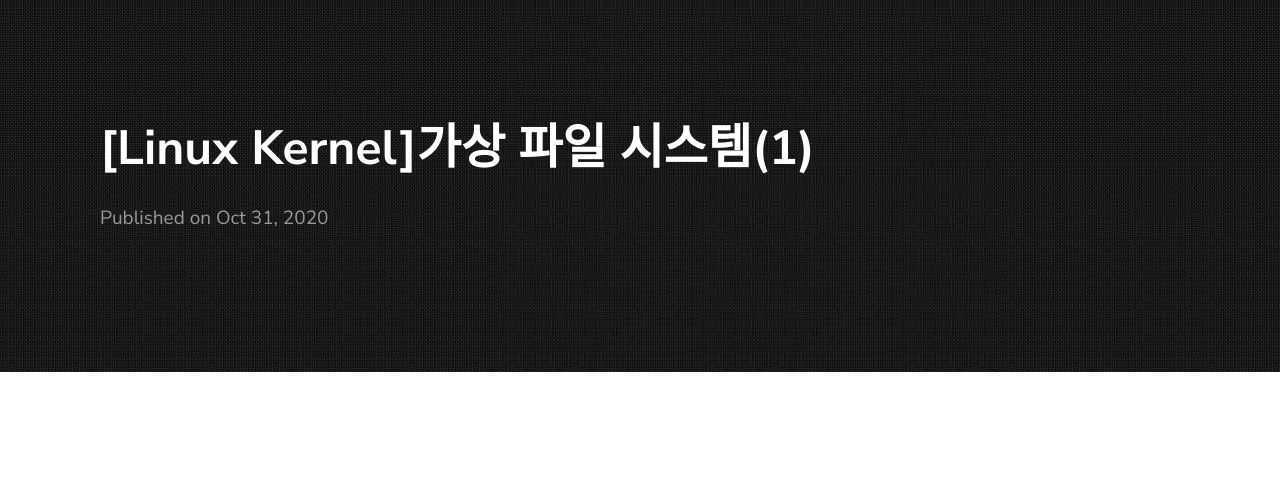
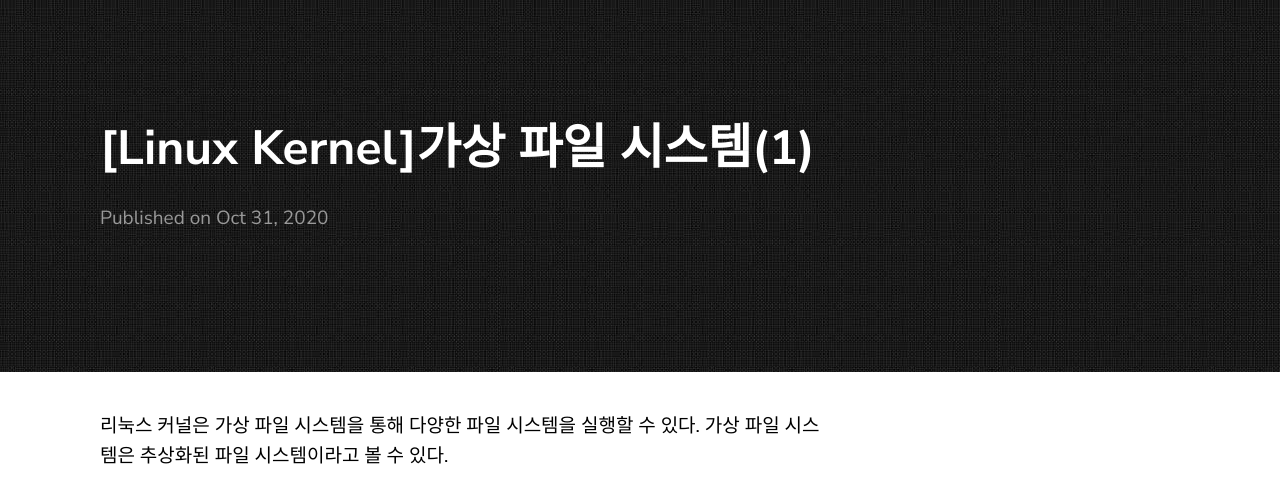
Before and after one commit to taehyeon0/taehyeon0.github.io, a Jekyll site: the page built from _posts/2020-10-31-가상-파일-시스템(1).markdown, in a window 1280 px wide. Shown: the top 503 px of the page. Built offline with Jekyll 4.4.1, drawn with Linux system fonts in a browser that asks for light colours.

Commit message:
Update 2020-10-31-가상-파일-시스템(1).markdown

```diff
--- a/_posts/2020-10-31-가상-파일-시스템(1).markdown
+++ b/_posts/2020-10-31-가상-파일-시스템(1).markdown
@@ -3,3 +3,4 @@ layout: post
 title:  "[Linux Kernel]가상 파일 시스템(1)"
 date:   2020-10-31
 ---
+리눅스 커널은 가상 파일 시스템을 통해 다양한 파일 시스템을 실행할 수 있다. 가상 파일 시스템은 추상화된 파일 시스템이라고 볼 수 있다.
```
